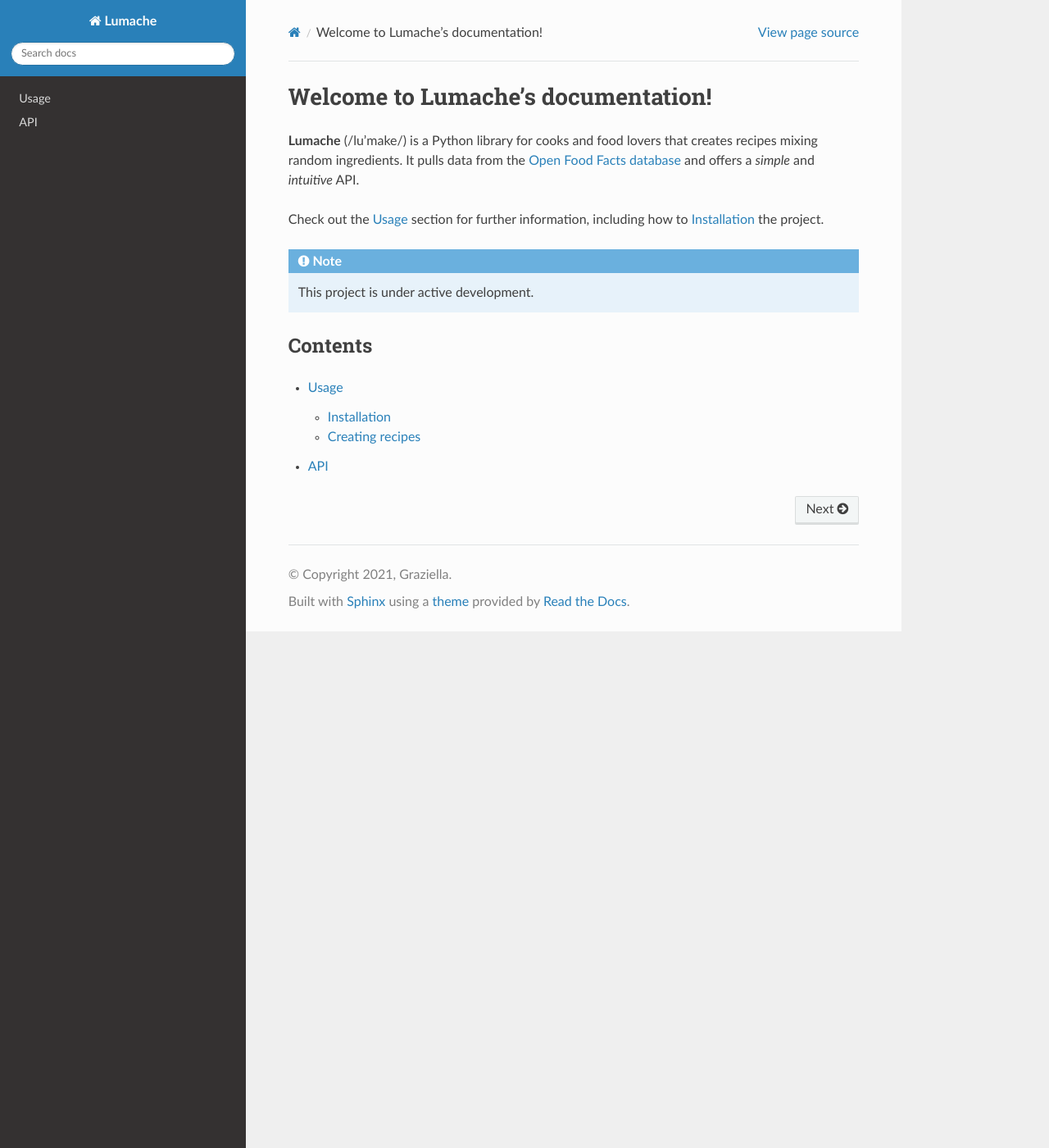
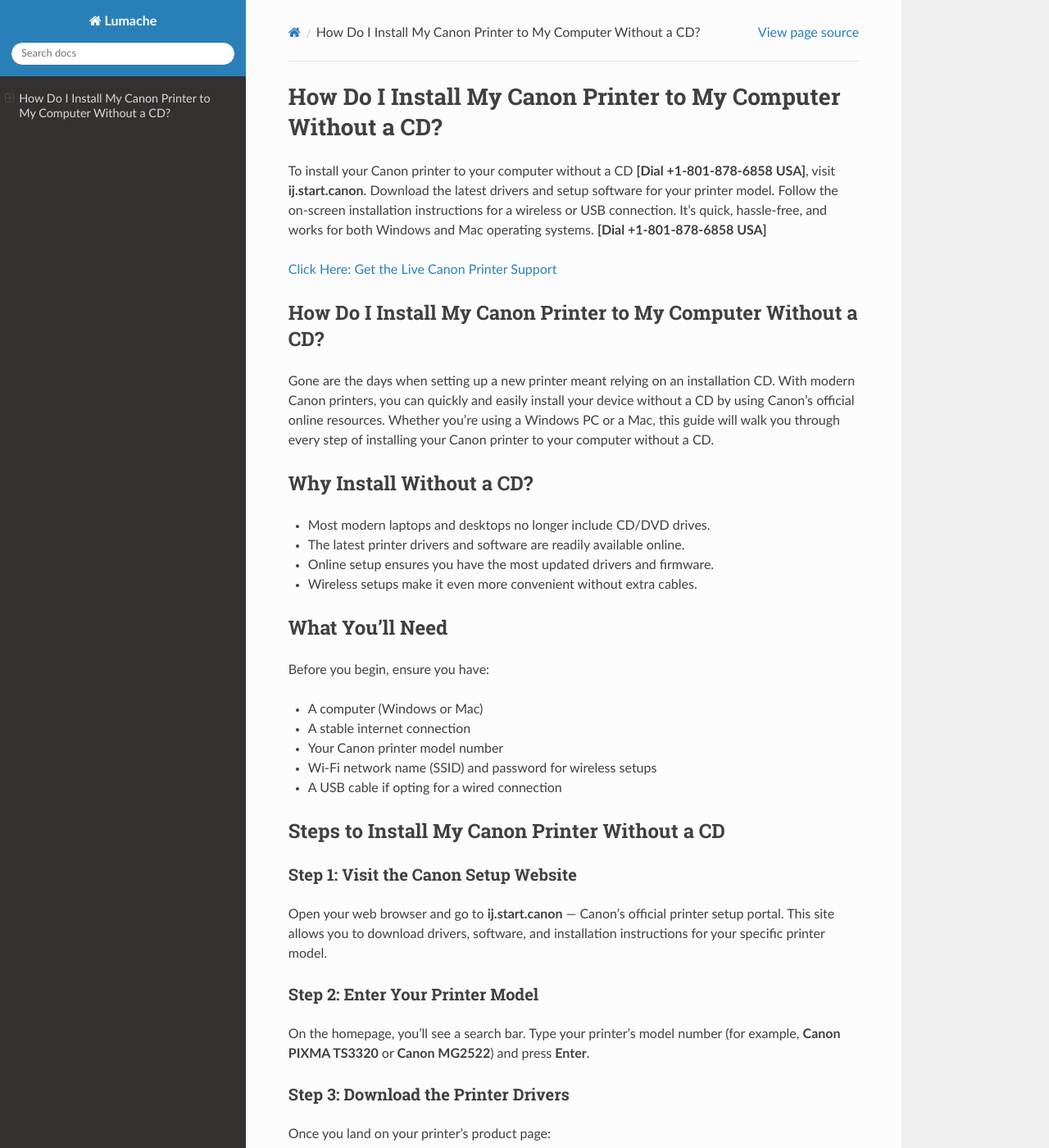
Before and after one commit to meganfloress/startcanonij, a Sphinx documentation site: the page built from docs/source/index.rst, in a window 1280 px wide and 1400 px high. Shown: the whole window at 82% size. Built offline with Sphinx 7.4.7 and the Read the Docs theme 3.1.0, drawn with Linux system fonts in a browser that asks for light colours; some of the changed text lies outside the part shown.

Commit message:
Update index.rst

```diff
--- a/docs/source/index.rst
+++ b/docs/source/index.rst
@@ -1,22 +1,99 @@
-Welcome to Lumache's documentation!
-===================================
+How Do I Install My Canon Printer to My Computer Without a CD?
+==============================================================
 
-**Lumache** (/lu'make/) is a Python library for cooks and food lovers
-that creates recipes mixing random ingredients.
-It pulls data from the `Open Food Facts database <https://world.openfoodfacts.org/>`_
-and offers a *simple* and *intuitive* API.
+To install your Canon printer to your computer without a CD **[Dial +1-801-878-6858 USA]**, visit **ij.start.canon**. Download the latest drivers and setup software for your printer model. Follow the on-screen installation instructions for a wireless or USB connection. It’s quick, hassle-free, and works for both Windows and Mac operating systems. **[Dial +1-801-878-6858 USA]**
 
-Check out the :doc:`usage` section for further information, including
-how to :ref:`installation` the project.
+`Click Here: Get the Live Canon Printer Support <https://jivo.chat/KlZSRejpBm>`_
 
-.. note::
+How Do I Install My Canon Printer to My Computer Without a CD?
+--------------------------------------------------------------
 
-   This project is under active development.
+Gone are the days when setting up a new printer meant relying on an installation CD. With modern Canon printers, you can quickly and easily install your device without a CD by using Canon’s official online resources. Whether you’re using a Windows PC or a Mac, this guide will walk you through every step of installing your Canon printer to your computer without a CD.
 
-Contents
---------
+Why Install Without a CD?
+--------------------------
 
-.. toctree::
+- Most modern laptops and desktops no longer include CD/DVD drives.
+- The latest printer drivers and software are readily available online.
+- Online setup ensures you have the most updated drivers and firmware.
+- Wireless setups make it even more convenient without extra cables.
 
-   usage
-   api
+What You’ll Need
+----------------
+
+Before you begin, ensure you have:
+
+- A computer (Windows or Mac)
+- A stable internet connection
+- Your Canon printer model number
+- Wi-Fi network name (SSID) and password for wireless setups
+- A USB cable if opting for a wired connection
+
+Steps to Install My Canon Printer Without a CD
+----------------------------------------------
+
+Step 1: Visit the Canon Setup Website
+~~~~~~~~~~~~~~~~~~~~~~~~~~~~~~~~~~~~~
+
+Open your web browser and go to **ij.start.canon** — Canon’s official printer setup portal. This site allows you to download drivers, software, and installation instructions for your specific printer model.
+
+Step 2: Enter Your Printer Model
+~~~~~~~~~~~~~~~~~~~~~~~~~~~~~~~~
+
+On the homepage, you’ll see a search bar. Type your printer’s model number (for example, **Canon PIXMA TS3320** or **Canon MG2522**) and press **Enter**.
+
+Step 3: Download the Printer Drivers
+~~~~~~~~~~~~~~~~~~~~~~~~~~~~~~~~~~~~
+
+Once you land on your printer’s product page:
+
+- Click the **Download** button for the recommended driver and software package based on your computer’s operating system.
+- The download will begin and usually save to your **Downloads** folder.
+
+Step 4: Run the Installer
+~~~~~~~~~~~~~~~~~~~~~~~~~
+
+- Locate the downloaded setup file on your computer.
+- Double-click the file to start the installation process.
+- Allow the software to make changes to your system if prompted.
+
+Step 5: Choose a Connection Method
+~~~~~~~~~~~~~~~~~~~~~~~~~~~~~~~~~~
+
+During the installation, you’ll be asked to choose between **Wireless Connection** or **USB Connection**:
+
+**For Wireless Connection:**
+
+- Ensure your printer is turned on and in Wi-Fi setup mode.
+- The setup wizard will detect available Wi-Fi networks.
+- Select your Wi-Fi network and enter the password.
+- Wait for a confirmation message once connected.
+
+**For USB Connection:**
+
+- Connect your printer to your computer using a USB cable.
+- The setup program will automatically detect the connected printer.
+- Follow the remaining on-screen prompts to finish installation.
+
+Step 6: Test the Printer
+~~~~~~~~~~~~~~~~~~~~~~~~
+
+Once the installation is complete:
+
+- Set your Canon printer as the default printer.
+- Print a test page to verify the connection and functionality.
+- Register your printer online if you’d like to receive updates and support options.
+
+Troubleshooting Tips
+--------------------
+
+- Ensure your printer is powered on and properly connected (either wirelessly or via USB).
+- Double-check your Wi-Fi credentials for accuracy.
+- Temporarily disable antivirus or firewall software if the setup can’t detect your printer.
+- Restart both your printer and computer if installation issues occur.
+- Always use drivers from the official **ij.start.canon** site to avoid compatibility problems.
+
+Conclusion
+----------
+
+Installing your Canon printer to your computer without a CD is fast, easy, and reliable. Thanks to **ij.start.canon**, you can download the latest drivers and setup tools directly from Canon’s official website. Whether connecting wirelessly or via USB, following these simple steps will have your printer up and running in no time. Always use official resources to ensure the best compatibility and performance from your Canon device.
```
